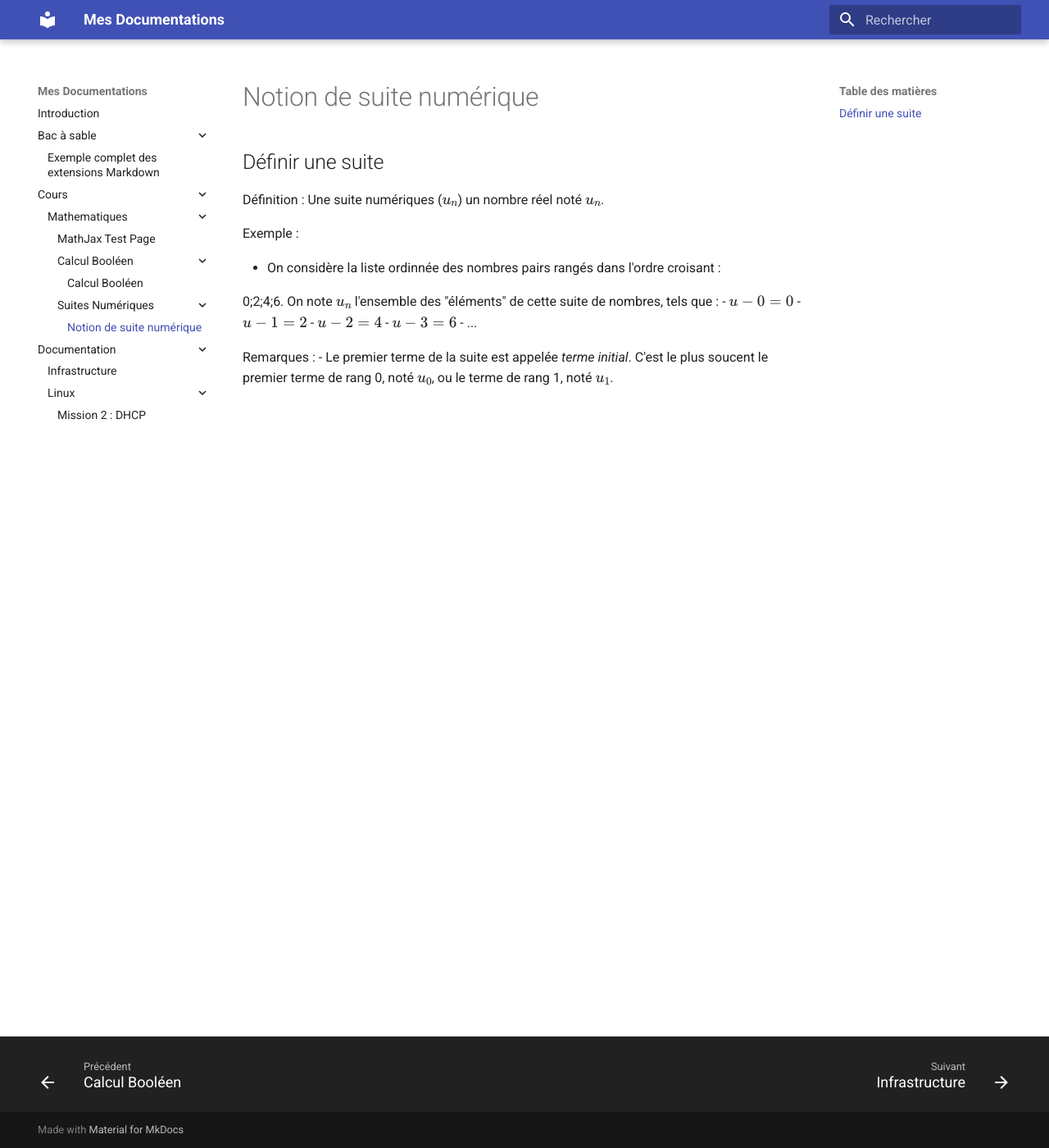
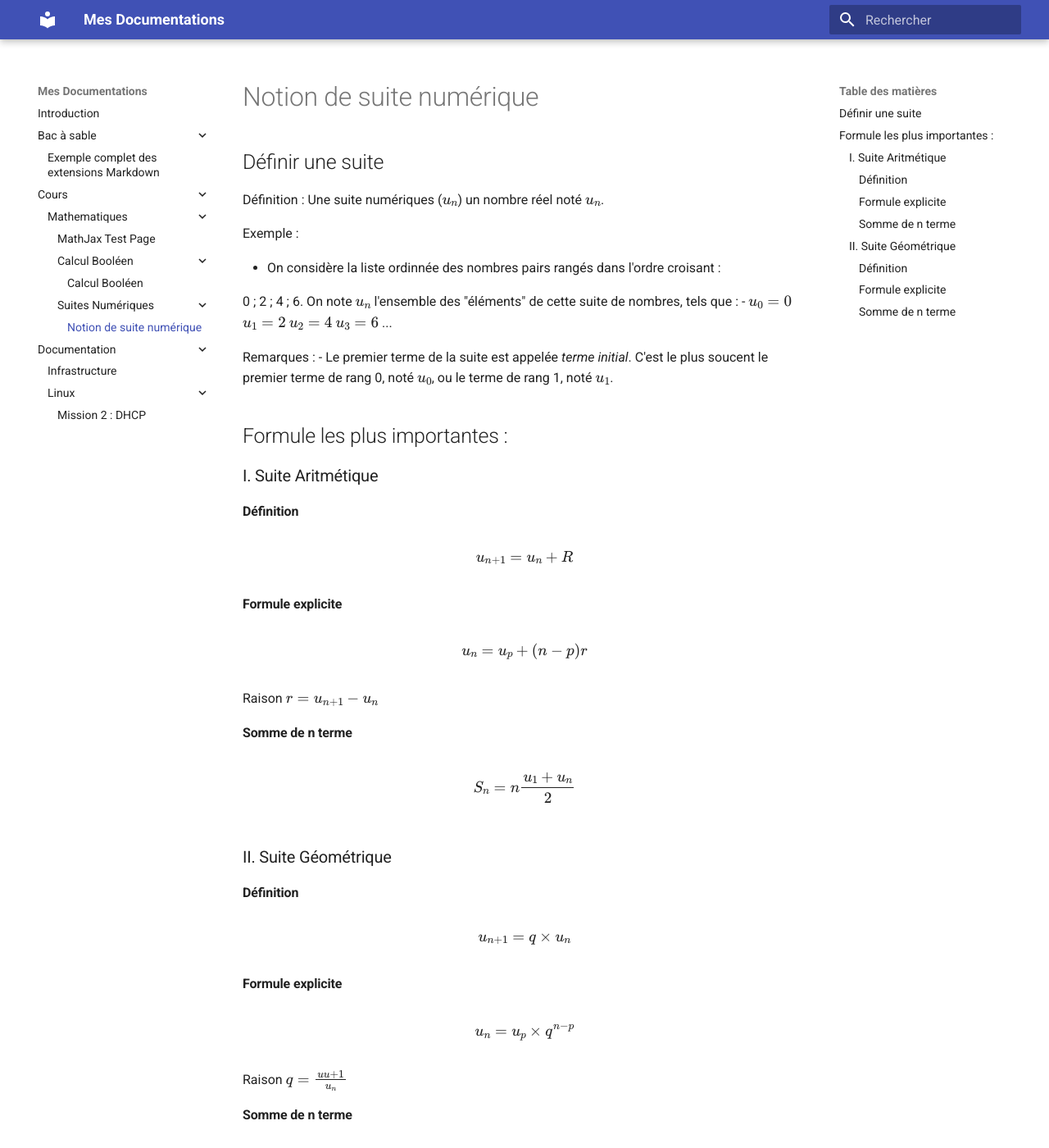
Before and after one commit to LibGR/Docs, an MkDocs documentation site: the page built from docs/Cours/Mathematiques/Suites Numériques/Leçon.md, in a window 1280 px wide and 1400 px high. Shown: the whole window at 82% size. Built offline with MkDocs 1.6.1 and Material for MkDocs 9.7.7, drawn with Linux system fonts in a browser that asks for light colours; some of the changed text lies outside the part shown.

Commit message:
Rajout formules importantes

```diff
--- a/docs/Cours/Mathematiques/Suites Numériques/Leçon.md
+++ b/docs/Cours/Mathematiques/Suites Numériques/Leçon.md
@@ -8,12 +8,50 @@ Exemple :
 
 - On considère la liste ordinnée des nombres pairs rangés dans l'ordre croisant :
 
-0;2;4;6. On note $u_n$ l'ensemble des "éléments" de cette suite de nombres, tels que :
-- $u-0=0$
-- $u-1=2$
-- $u-2=4$
-- $u-3=6$
-- ...
+0 ; 2 ; 4 ; 6. On note $u_n$ l'ensemble des "éléments" de cette suite de nombres, tels que :
+- $u_0=0$ $u_1=2$ $u_2=4$ $u_3=6$ ...
 
 Remarques :
 - Le premier terme de la suite est appelée *terme initial*. C'est le plus soucent le premier terme de rang 0, noté $u_0$, ou le terme de rang 1, noté $u_1$.
+
+
+
+
+
+
+
+## Formule les plus importantes :
+
+### I. Suite Aritmétique
+#### Définition
+$$
+u_{n+1}=u_n+R
+$$
+
+#### Formule explicite
+$$
+u_n=u_p+(n-p)r
+$$
+
+Raison $r = u_{n+1}-u_n$
+#### Somme de n terme
+$$
+S_n = n \frac{u_1+u_n}{2}
+$$
+
+### II. Suite Géométrique
+#### Définition
+$$
+u_{n+1}=q \times u_n
+$$
+
+#### Formule explicite
+$$
+u_n=u_p \times q^{n-p}
+$$
+
+Raison $q = \frac{u{u+1}}{u_n}$
+#### Somme de n terme
+$$
+S_n = u_1 \times \frac{1-q^n}{1-q}
+$$
```
